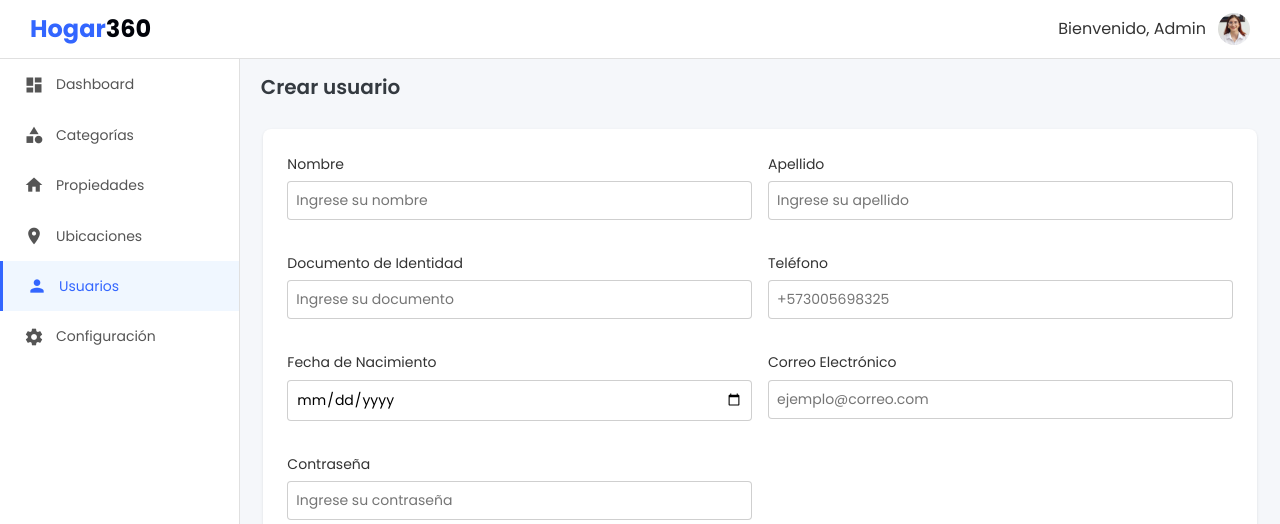
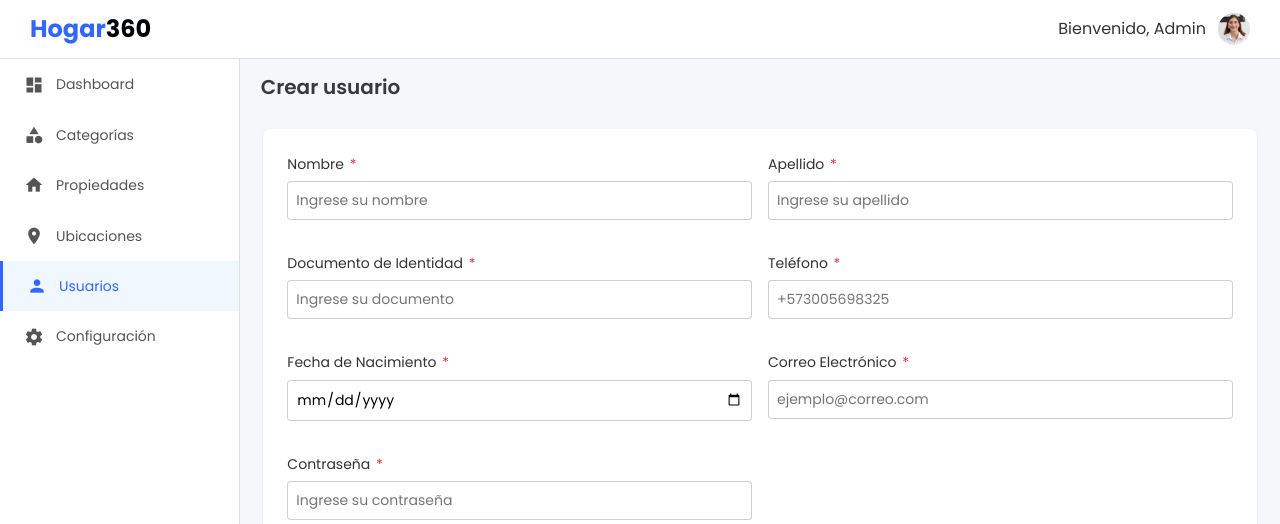
Before and after one commit to nataliahe24/Real-estate-app, an Angular app: page /users in a window 1280 px wide. Shown: the top 524 px of the page. Built offline with nearby package versions, Linux system fonts and the light colour scheme.

Commit message:
feat: errors control

```diff
--- a/src/app/components/molecules/category-form/category-form.component.html
+++ b/src/app/components/molecules/category-form/category-form.component.html
@@ -34,8 +34,8 @@
   <div class="form-actions">
     <app-button
       type="primary"
-      [isSubmit]="true"
       [disabled]="categoryForm.invalid"
+      (click)="createCategory()"
       label="Crear">
     </app-button>
   </div>
--- a/src/app/components/molecules/city-select/city-select.component.scss
+++ b/src/app/components/molecules/city-select/city-select.component.scss
@@ -5,7 +5,7 @@
   font-size: 0.875rem;
   color: $color-secondary;
   margin-top: 0.5rem;
-  font-style: italic;
+  font-style: $font-family-poppins;
 }
 
 ::ng-deep {
--- a/src/app/components/molecules/location-list/location-list.component.html
+++ b/src/app/components/molecules/location-list/location-list.component.html
@@ -4,7 +4,7 @@
     <app-input
       type="text"
       [formControl]="searchControl"
-      placeholder="Buscar por ciudad o departamento..."
+      placeholder="Buscar por barrio, ciudad o departamento..."
       class="search-input"
     />
     <button
--- a/src/app/components/organisms/organisms.module.ts
+++ b/src/app/components/organisms/organisms.module.ts
@@ -5,8 +5,6 @@ import { SharedComponentsModule } from '../../shared/shared-components.module';
 import { CategoryManagerComponent } from './category-manager/category-manager.component';
 import { NotificationContainerComponent } from './notification-container/notification-container.component';
 import { AtomsModule } from '../atoms/atoms.module';
-import { CategoryFormComponent } from '../molecules/category-form/category-form.component';
-import { NotificationComponent } from '../atoms/notification/notification.component';
 import { PropertiesGridComponent } from './properties-grid/properties-grid.component';
 import { LocationFormComponent } from './location-form/location-form.component';
 import { MoleculesModule } from '../molecules/molecules.module';
--- a/src/app/components/organisms/users-form/users-form.component.html
+++ b/src/app/components/organisms/users-form/users-form.component.html
@@ -6,6 +6,8 @@
       formControlName="firstName"
       [errorMessage]="getErrorMessage('firstName')"
       placeholder="Ingrese su nombre"
+      [required]="true"
+      [ngClass]="userForm.get('firstName')?.touched && userForm.get('firstName')?.invalid ? 'input-error' : ''"
     ></app-input>
 
     <app-input
@@ -13,6 +15,8 @@
       formControlName="lastName"
       [errorMessage]="getErrorMessage('lastName')"
       placeholder="Ingrese su apellido"
+      [required]="true"
+      [ngClass]="userForm.get('lastName')?.touched && userForm.get('lastName')?.invalid ? 'input-error' : ''"
     ></app-input>
   </div>
 
@@ -23,6 +27,8 @@
       [errorMessage]="getErrorMessage('identityDocument')"
       placeholder="Ingrese su documento"
       type="number"
+      [required]="true"
+      [ngClass]="userForm.get('identityDocument')?.touched && userForm.get('identityDocument')?.invalid ? 'input-error' : ''"
     ></app-input>
 
     <app-input
@@ -30,6 +36,8 @@
       formControlName="phoneNumber"
       [errorMessage]="getErrorMessage('phoneNumber')"
       placeholder="+573005698325"
+      [required]="true"
+      [ngClass]="userForm.get('phoneNumber')?.touched && userForm.get('phoneNumber')?.invalid ? 'input-error' : ''"
     ></app-input>
   </div>
 
@@ -39,7 +47,9 @@
       formControlName="birthDate"
       [errorMessage]="getErrorMessage('birthDate')"
       type="date"
+      [required]="true"
       [maxLength]="10"
+      [ngClass]="userForm.get('birthDate')?.touched && userForm.get('birthDate')?.invalid ? 'input-error' : ''"
     ></app-input>
 
     <app-input
@@ -48,6 +58,8 @@
       [errorMessage]="getErrorMessage('email')"
       placeholder="ejemplo@correo.com"
       type="email"
+      [required]="true"
+      [ngClass]="userForm.get('email')?.touched && userForm.get('email')?.invalid ? 'input-error' : ''"
     ></app-input>
   </div>
 
@@ -58,6 +70,8 @@
       [errorMessage]="getErrorMessage('password')"
       type="password"
       placeholder="Ingrese su contraseña"
+      [required]="true"
+      [ngClass]="userForm.get('password')?.touched && userForm.get('password')?.invalid ? 'input-error' : ''"
     ></app-input>
   </div>
 
@@ -65,7 +79,7 @@
     <app-button
       variant="primary"
       [disabled]="!userForm.valid"
-      (click)="onSubmit()"
+      [isSubmit]="true"
       label="Crear usuario"
       class="button-primary"
     >
--- a/src/app/components/organisms/users-form/users-form.component.ts
+++ b/src/app/components/organisms/users-form/users-form.component.ts
@@ -2,6 +2,7 @@ import { Component, OnInit } from '@angular/core';
 import { FormBuilder, FormGroup, Validators } from '@angular/forms';
 import { UsersService } from '@core/services/users/users.service';
 import { CreateUserDto } from '@core/models/user.model';
+import { NotificationService } from '@core/services/notifications/notification.service';
 
 @Component({
   selector: 'app-users-form',
@@ -13,9 +14,35 @@ export class UsersFormComponent implements OnInit {
   minDate: Date;
   maxDate: Date;
 
+  readonly PHONE_NUMBER_MIN_LENGTH = 10;
+  readonly PHONE_NUMBER_MAX_LENGTH = 13;
+  readonly IDENTITY_DOCUMENT_MIN_LENGTH = 7;
+  readonly IDENTITY_DOCUMENT_MAX_LENGTH = 13;
+  readonly PASSWORD_MIN_LENGTH = 8;
+  readonly FIRST_NAME_MIN_LENGTH = 2;
+  readonly LAST_NAME_MIN_LENGTH = 2;
+
+
+  phoneNumberInfo = {
+    currentLength: 0,
+    maxLength: this.PHONE_NUMBER_MAX_LENGTH,
+    minLength: this.PHONE_NUMBER_MIN_LENGTH,
+    isValid: true,
+    isDirty: false
+  };
+
+  identityDocumentInfo = {
+    currentLength: 0,
+    maxLength: this.IDENTITY_DOCUMENT_MAX_LENGTH,
+    minLength: this.IDENTITY_DOCUMENT_MIN_LENGTH,
+    isValid: true,
+    isDirty: false
+  };
+
   constructor(
     private readonly fb: FormBuilder,
-    private readonly usersService: UsersService
+    private readonly usersService: UsersService,
+    private readonly notificationService: NotificationService
   ) {
     this.minDate = new Date(1900, 0, 1);
     this.maxDate = new Date();
@@ -27,13 +54,30 @@ export class UsersFormComponent implements OnInit {
 
   private initForm(): void {
     this.userForm = this.fb.group({
-      firstName: ['', [Validators.required, Validators.minLength(2)]],
-      lastName: ['', [Validators.required, Validators.minLength(2)]],
-      identityDocument: ['', [Validators.required, Validators.pattern('^[0-9]+$')]],
-      phoneNumber: ['', [Validators.required, Validators.pattern('^\\+?[0-9]{10,13}$')]],
+      firstName: ['', [
+        Validators.required,
+        Validators.minLength(this.FIRST_NAME_MIN_LENGTH)]],
+
+      lastName: ['', [
+        Validators.required,
+        Validators.minLength(this.LAST_NAME_MIN_LENGTH)]],
+
+      identityDocument: ['', [
+        Validators.required,
+        Validators.pattern('^[0-9]+$'),
+        Validators.minLength(this.IDENTITY_DOCUMENT_MIN_LENGTH),
+        Validators.maxLength(this.IDENTITY_DOCUMENT_MAX_LENGTH)]],
+
+      phoneNumber: ['', [
+        Validators.required,
+        Validators.pattern('^\\+[0-9]{10,13}$'),
+        Validators.minLength(this.PHONE_NUMBER_MIN_LENGTH),
+        Validators.maxLength(this.PHONE_NUMBER_MAX_LENGTH)
+      ]],
+
       birthDate: ['', [Validators.required]],
       email: ['', [Validators.required, Validators.email]],
-      password: ['', [Validators.required, Validators.minLength(8)]]
+      password: ['', [Validators.required, Validators.minLength(this.PASSWORD_MIN_LENGTH)]]
     });
   }
 
@@ -55,7 +99,7 @@ export class UsersFormComponent implements OnInit {
     }
     if (errors['pattern']) {
       if (controlName === 'phoneNumber') {
-        return 'Ingrese un número de teléfono válido (+573005698325)';
+        return 'El teléfono debe comenzar con + seguido de números';
       }
       if (controlName === 'identityDocument') {
         return 'Solo se permiten números';
@@ -73,12 +117,17 @@ export class UsersFormComponent implements OnInit {
 
       this.usersService.createUser(userData).subscribe({
         next: () => {
+          this.notificationService.success('Usuario creado correctamente');
           this.userForm.reset();
-          // TODO: Add success notification
+        },
+        complete: () => {
+          this.notificationService.warning('Complete el formulario correctamente');
         },
         error: (error) => {
           console.error('Error creating user:', error);
-          // TODO: Add error notification
+          this.notificationService.error('Usuario ya existe');
+          ;
+
         }
       });
     }
--- a/src/app/pages/users/users.component.html
+++ b/src/app/pages/users/users.component.html
@@ -4,6 +4,6 @@
 
         <div class="content-container">
             <app-users-form></app-users-form>
-
+            <app-notification-container></app-notification-container>
         </div>
     </div>
--- a/src/app/shared/styles/_variables.scss
+++ b/src/app/shared/styles/_variables.scss
@@ -22,3 +22,5 @@ $breakpoint-sm: 576px;
 $breakpoint-md: 768px;
 $breakpoint-lg: 992px;
 $breakpoint-xl: 1200px;
+$font-family-poppins: 'Poppins', sans-serif;
+$font-family-roboto: 'Roboto', sans-serif;
```
